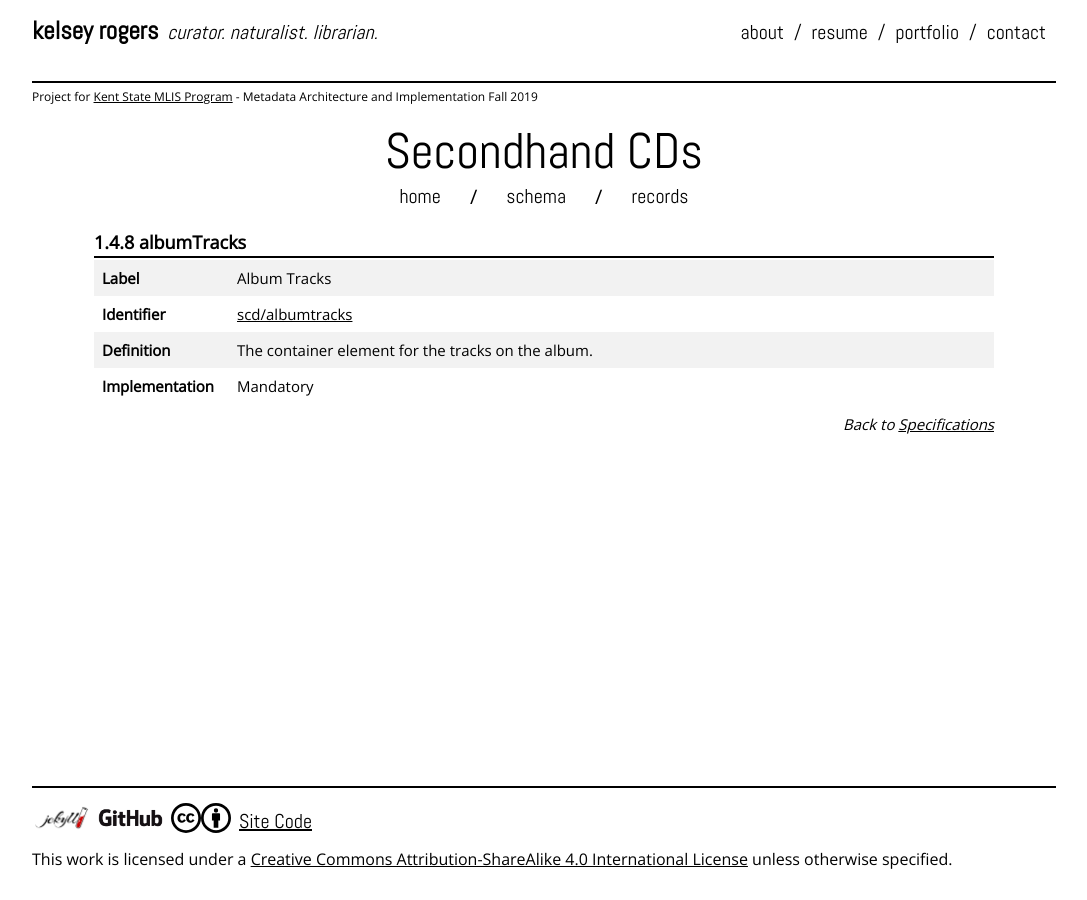
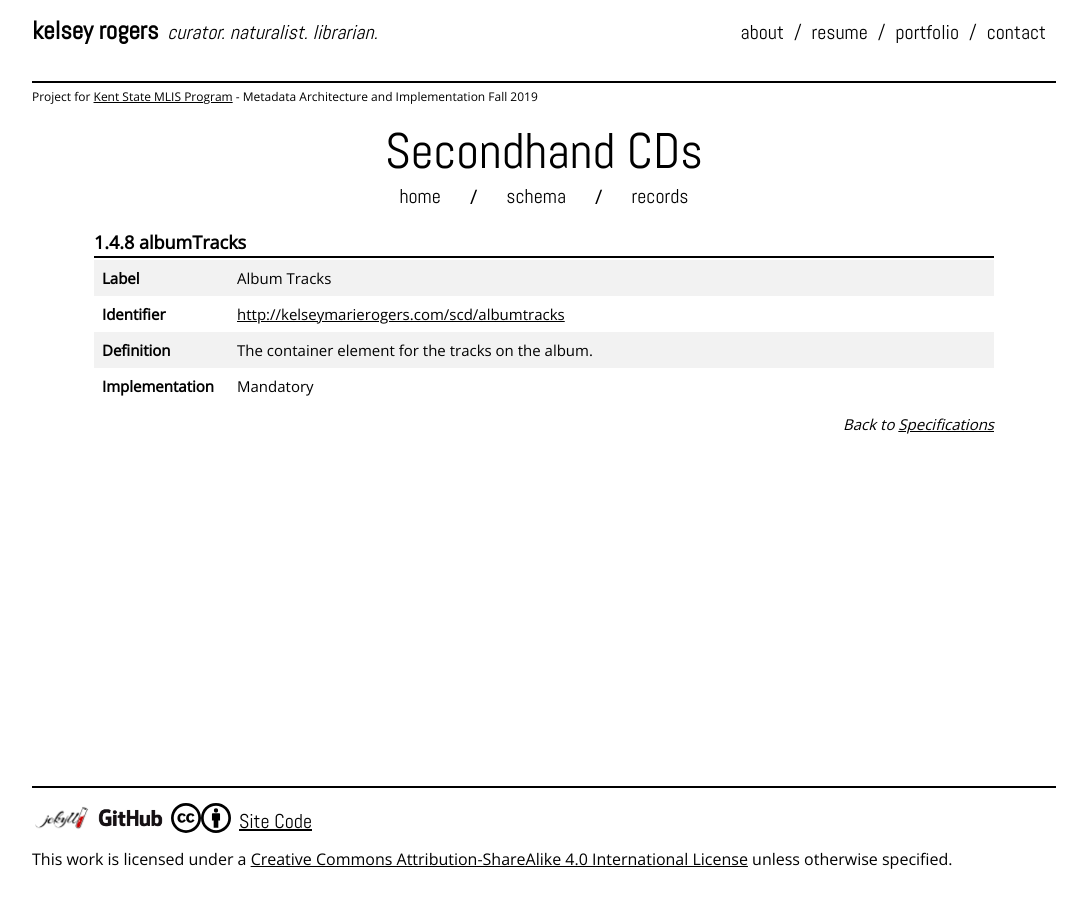
Before and after one commit to krogersst/krogersst.github.io, a Jekyll site: the page built from scd/schema/album/albumtracks.html, in a window 1280 px wide. Shown: the whole page, without its empty margins (96-1183 px from the left). Built offline with Jekyll 4.4.1, drawn with Linux system fonts in a browser that asks for light colours; nearby versions of some CDN libraries.

Commit message:
Update url to custom domain

```diff
--- a/_config.yml
+++ b/_config.yml
@@ -17,7 +17,7 @@
 email: krogers.st@gmail.com
 description: ""
 baseurl: "" # the subpath of your site, e.g. /blog
-url: "" # the base hostname & protocol for your site, e.g. http://example.com
+url: "http://kelseymarierogers.com" # the base hostname & protocol for your site, e.g. http://example.com
 github_username:  krogersst
 
 # Build settings
```
